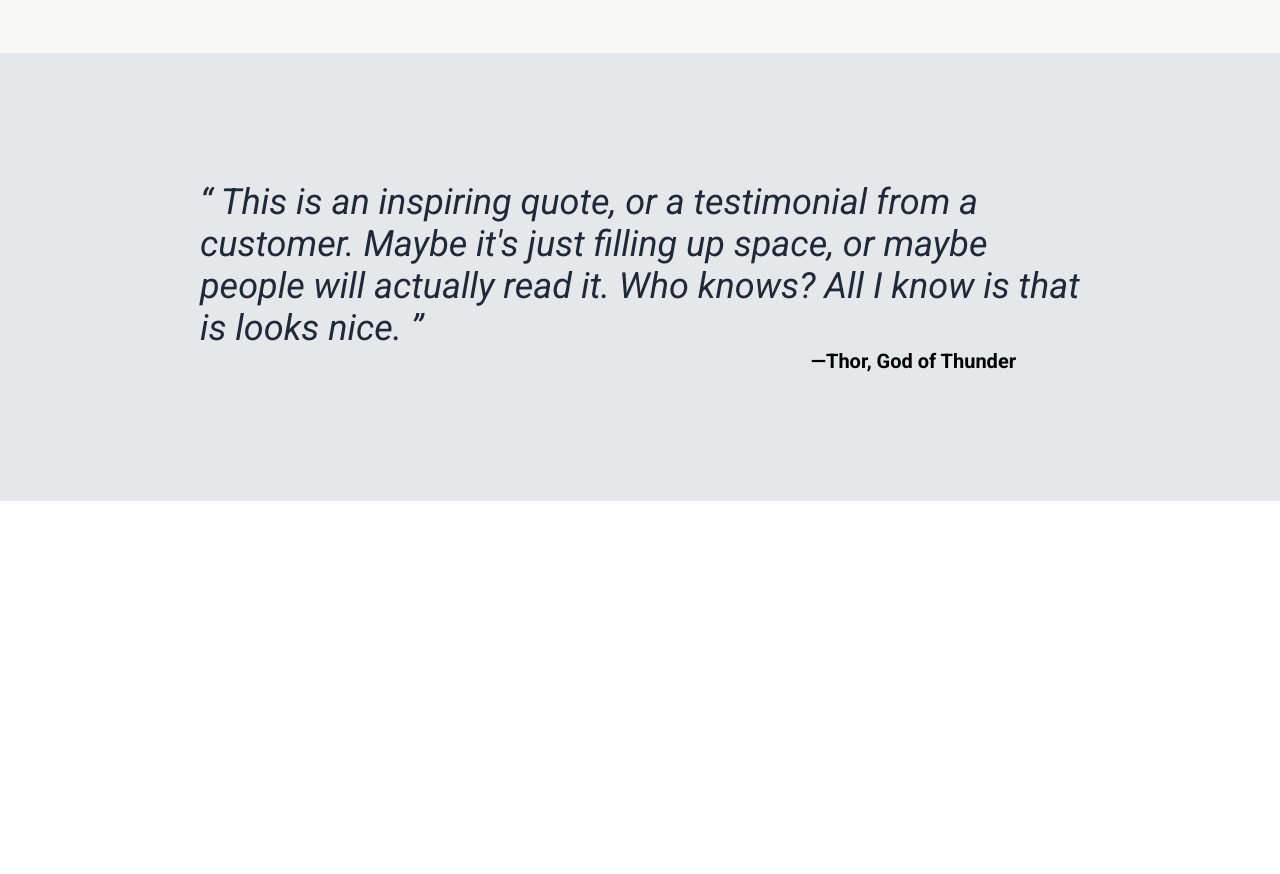
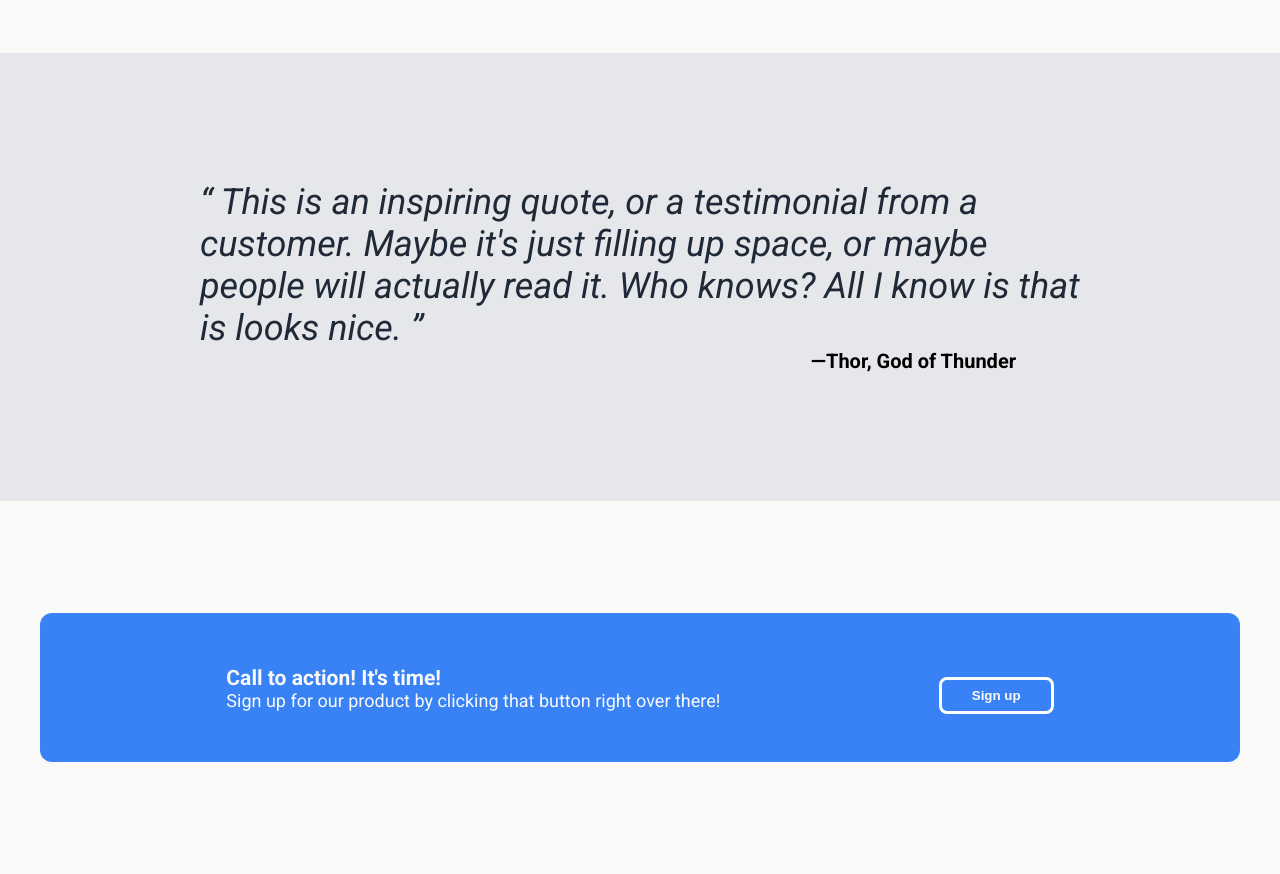
Before and after one commit to nikolhurd/landing-page, a plain HTML site: page index.html in a window 1280 px wide. Shown: the part 1090-1964 px from the top of the page. Before the commit the page ends 1591 px from the top, so only its background shows below. Drawn offline with Linux system fonts and the light colour scheme.

Commit message:
section CTA done in html css, minor changes in buttons

```diff
--- a/index.html
+++ b/index.html
@@ -28,7 +28,7 @@
               This website has some subtext that goes here under the main title.
               Its a smaller font and the color is lower contrast.
             </p>
-            <button class="btn">Sign up</button>
+            <button type="button" class="btn">Sign up</button>
           </div>
           <div class="media-wrapper">
             <img src="https://placehold.co/600x400" alt="A placeholder image" />
@@ -84,7 +84,20 @@
           </div>
         </div>
       </section>
-      <section class="cta"></section>
+      <section class="cta">
+        <div class="container">
+          <div class="cta-wrapper">
+            <div class="text-wrapper">
+              <h3>Call to action! It's time!</h3>
+              <p>
+                Sign up for our product by clicking that button right over
+                there!
+              </p>
+            </div>
+            <button type="button" class="btn btn-outline">Sign up</button>
+          </div>
+        </div>
+      </section>
     </main>
 
     <footer></footer>
--- a/style.css
+++ b/style.css
@@ -78,7 +78,11 @@ nav li {
   padding-right: 8rem;
 }
 
-.hero .btn {
+.hero p {
+  color: #e5e7eb;
+}
+
+.btn {
   background-color: #3882f6;
   border: none;
   color: #f9faf8;
@@ -143,3 +147,29 @@ blockquote footer {
   margin-right: 4rem;
   font-size: 20px;
 }
+
+/* CTA */
+.cta {
+  background-color: #f9faf8;
+}
+.cta .container {
+  padding: 7rem 0;
+}
+.cta-wrapper {
+  background-color: #3882f6;
+  color: #f9faf8;
+  display: flex;
+  justify-content: space-evenly;
+  align-items: center;
+  border-radius: 12px;
+  padding: 3rem 0;
+}
+
+.cta .text-wrapper {
+  margin-right: 2rem;
+}
+
+.btn-outline {
+  border-style: solid;
+  border-color: white;
+}
```
